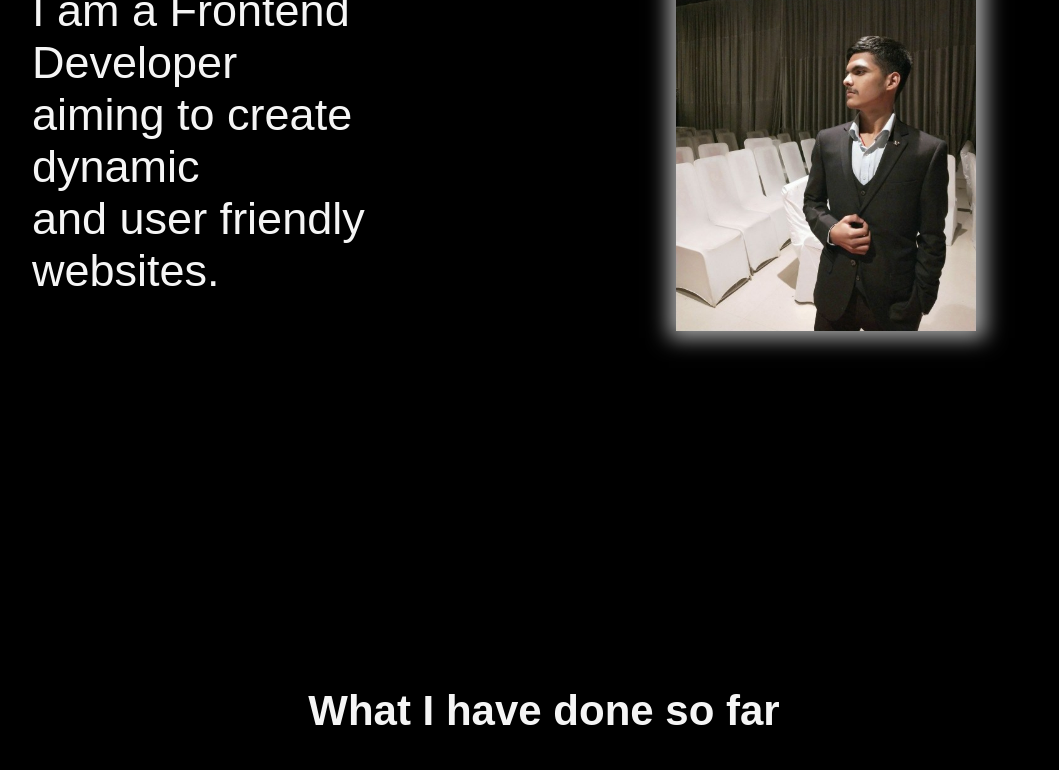
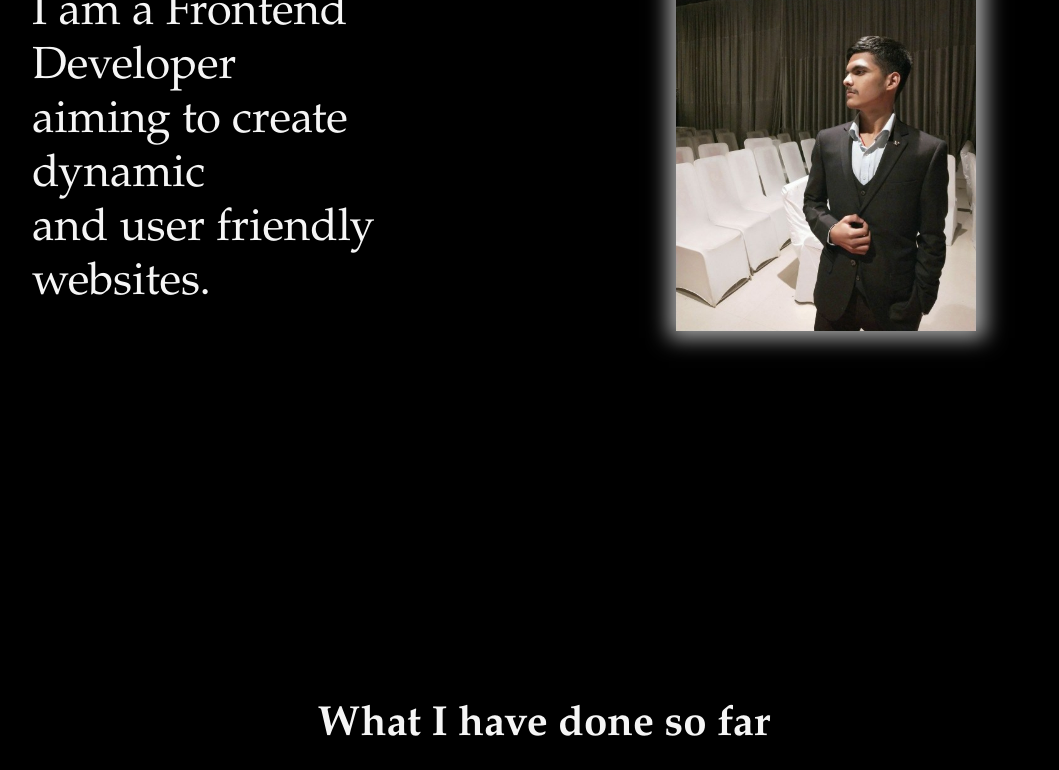
Before and after one commit to Astik99/Personal_Portfolio, a plain HTML site: page index.html in a window 1280 px wide. Shown: the part 179-949 px from the top of the page, without its empty margins (96-1155 px from the left). Drawn offline with Linux system fonts and the light colour scheme; a script that the page names is missing; files whose address does not match are found by name.

Commit message:
Update style.css

```diff
--- a/style.css
+++ b/style.css
@@ -1,7 +1,7 @@
 *{
     margin: 0;
     padding: 0;
-    font-family: 'poppins', sans-serif;
+    font-family:  Garamond, Baskerville, "Baskerville Old Face", "Hoefler Text", "Times New Roman", serif;
     box-sizing: border-box;
 }
 
```
